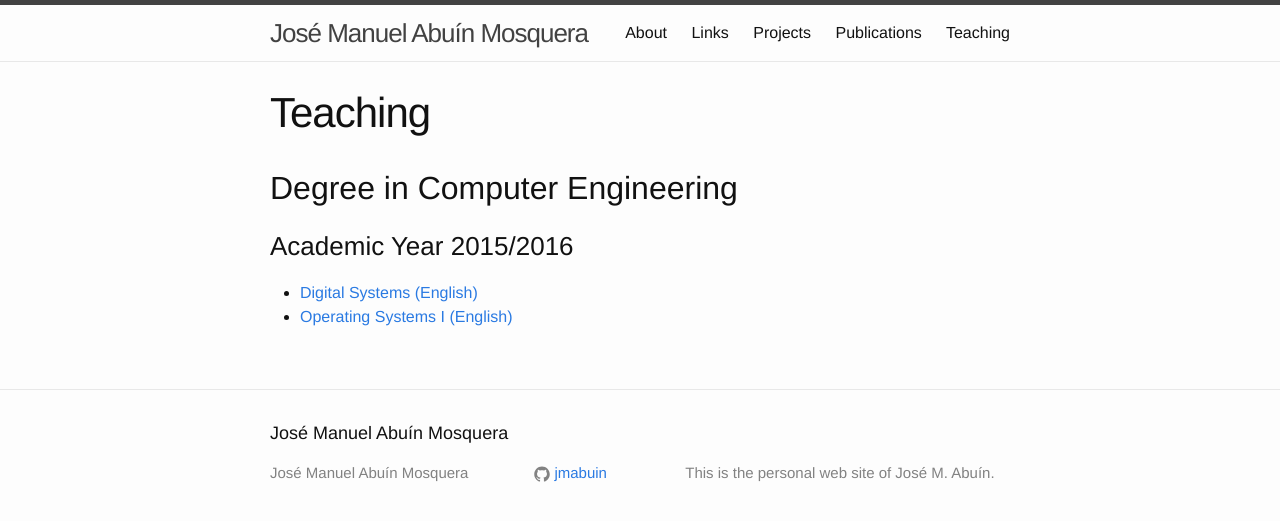
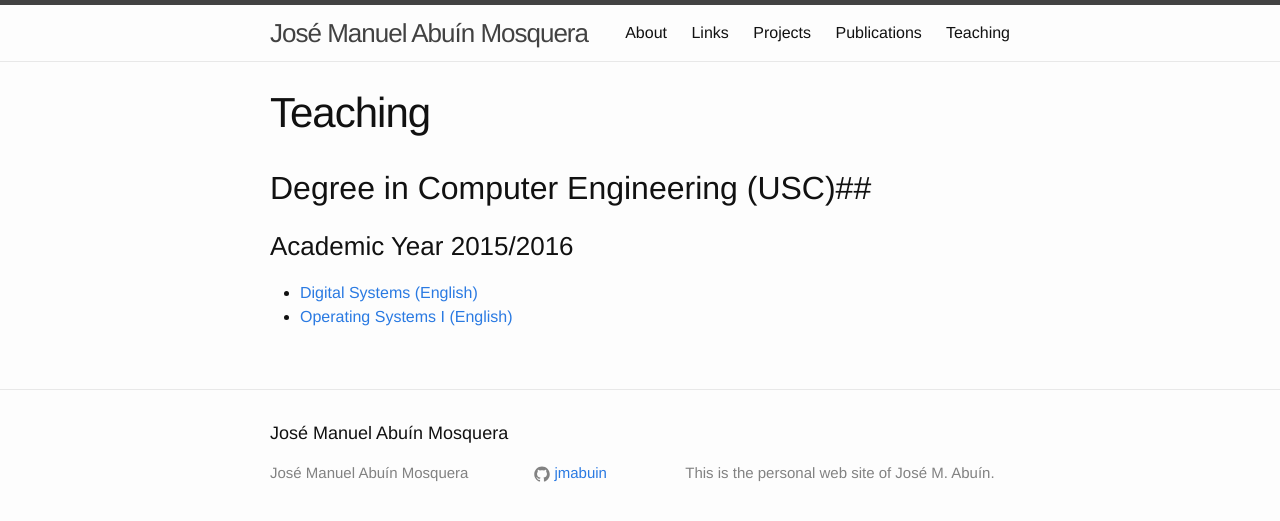
Before and after one commit to jmabuin/jmabuin.github.io, a Jekyll site: the page built from teaching.md, in a window 1280 px wide. Shown: the top 521 px of the page. Built offline with Jekyll 4.4.1, drawn with Linux system fonts in a browser that asks for light colours.

Commit message:
Added university

```diff
--- a/teaching.md
+++ b/teaching.md
@@ -4,7 +4,7 @@ title: Teaching
 permalink: /teaching/
 ---
 
-## Degree in Computer Engineering ##
+## Degree in Computer Engineering (USC)##
 
 ### Academic Year 2015/2016 ###
 
```
